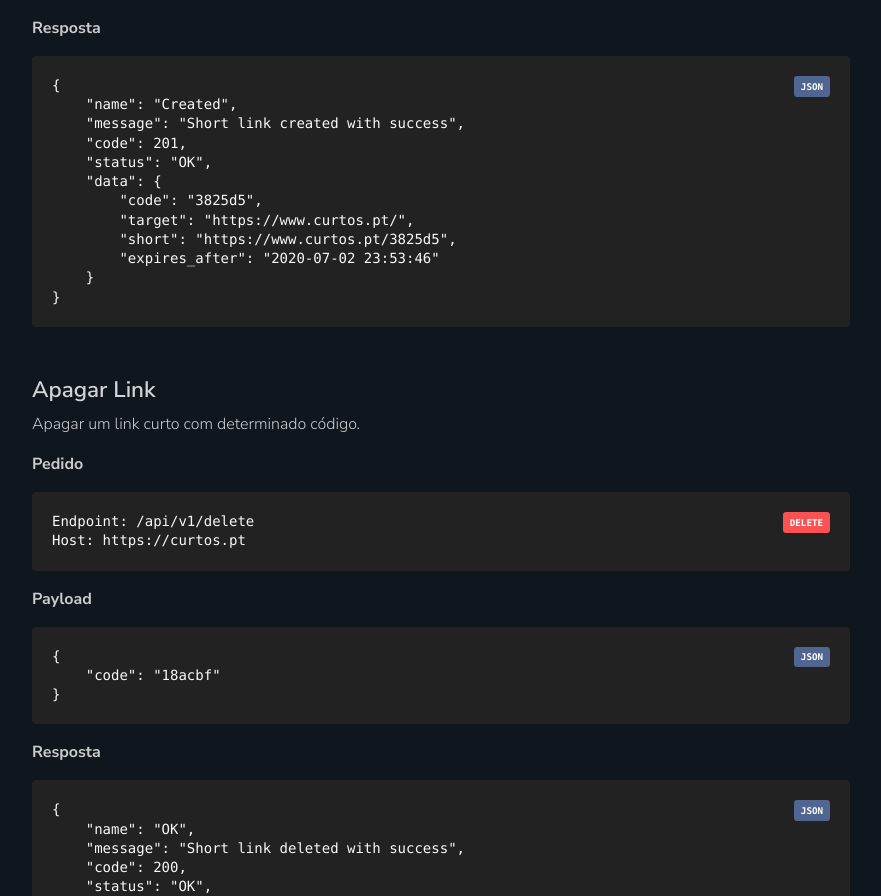
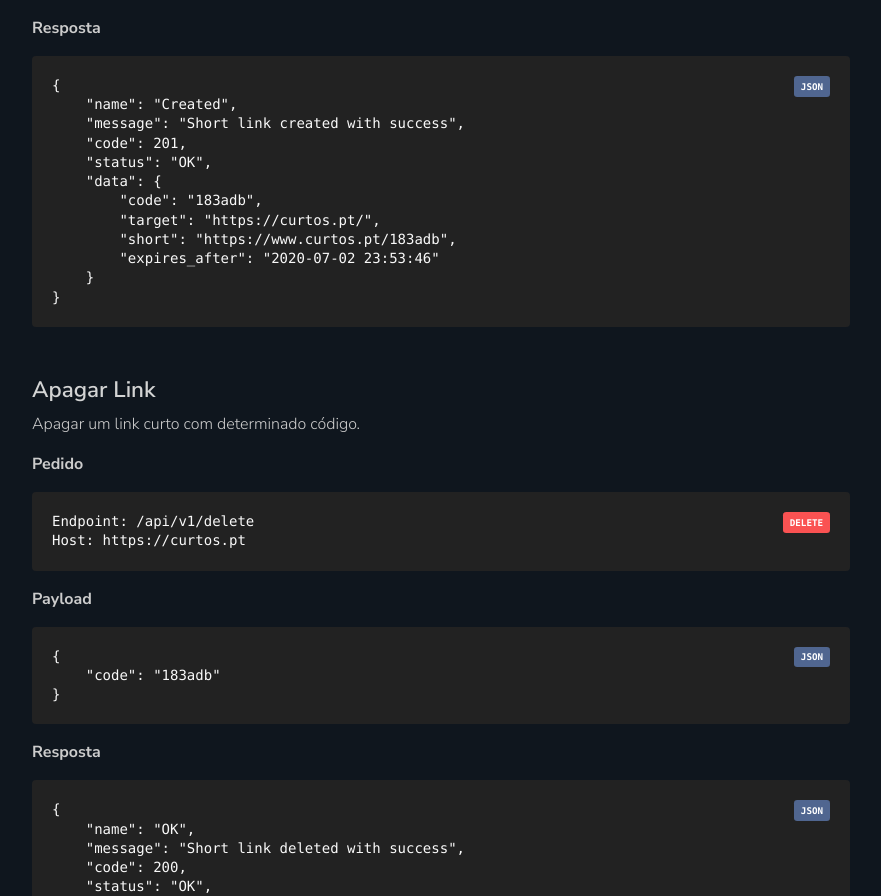
Before and after one commit to lmribeiro/curtos.pt, a Yii app: the page made by views/site/api.php in a window 1280 px wide. Shown: the part 1774-2670 px from the top of the page, without its empty margins (53-934 px from the left). Run offline with PHP 8.4 and a stand-in for Yii, Linux system fonts and the light colour scheme; the template is opened without the code that fills it, so the values that code supplies are empty; some libraries are stand-ins or nearby versions.

Commit message:
Update documentation

```diff
--- a/views/site/_api/endpoints.php
+++ b/views/site/_api/endpoints.php
@@ -30,9 +30,9 @@ Host: https://curtos.pt</code></pre>
     "code": 201,
     "status": "OK",
     "data": {
-        "code": "3825d5",
-        "target": "https://www.curtos.pt/",
-        "short": "https://www.curtos.pt/3825d5",
+        "code": "183adb",
+        "target": "https://curtos.pt/",
+        "short": "https://www.curtos.pt/183adb",
         "expires_after": "2020-07-02 23:53:46"
     }
 }</code></pre>
@@ -53,7 +53,7 @@ Host: https://curtos.pt</code></pre>
 <p class="mt-3"><b><?= Yii::t('app', 'Payload') ?></b></p>
 <figure class="highlight">
     <pre><code><span class="badge badge-secondary float-right">JSON</span>{
-	"code": "18acbf"
+	"code": "183adb"
 }</code></pre>
 
 </figure>
@@ -90,9 +90,9 @@ Host: https://curtos.pt</code></pre>
     "code": 200,
     "status": "OK",
     "data": {
-        "code": "f3c16f",
+        "code": "183adb",
         "target": "https://curtos.pt",
-        "short": "https://curtos.pt/f3c16f",
+        "short": "https://curtos.pt/183adb",
         "expires_after": "2021-02-21 23:05:12",
         "visits": 37,
         "byBrowser": {
```
